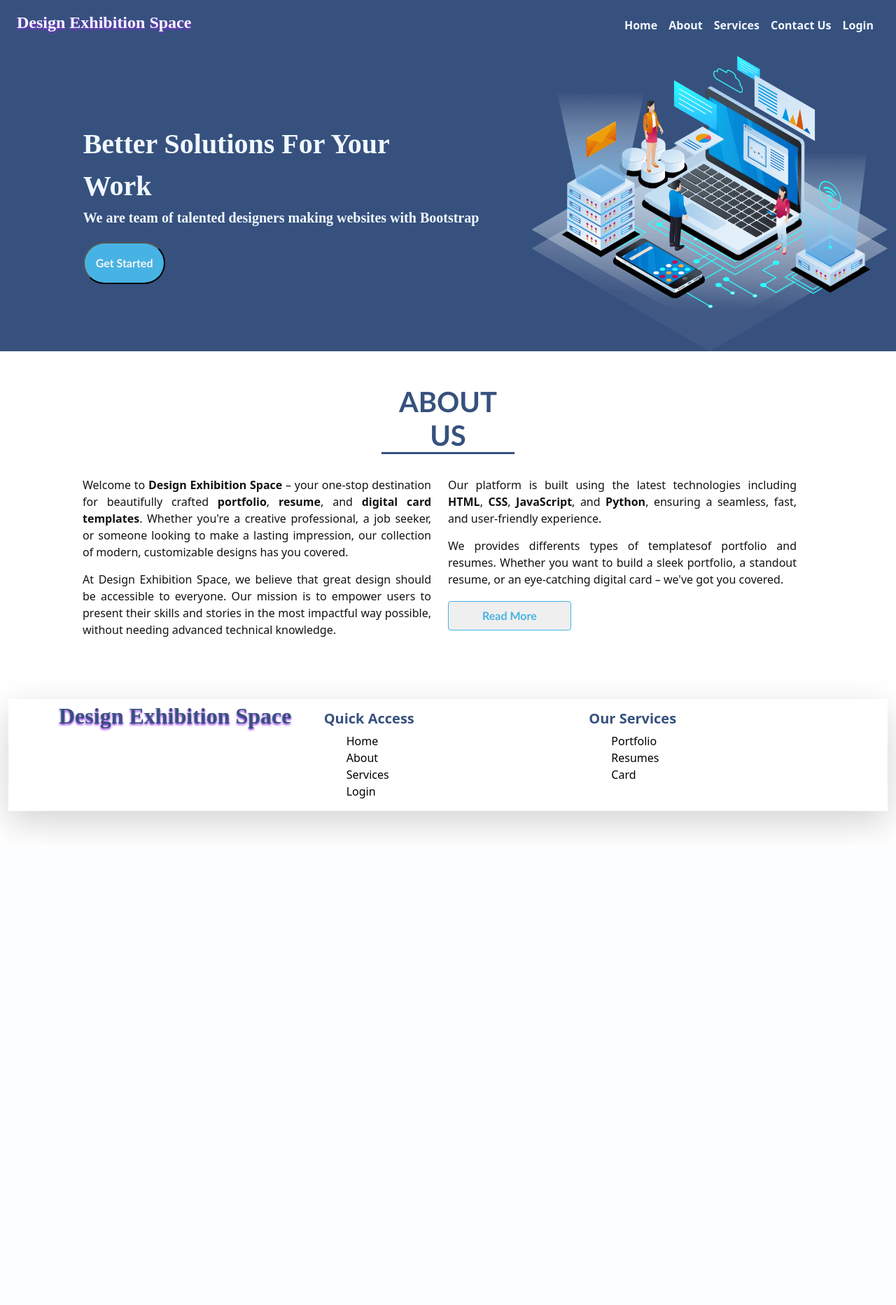
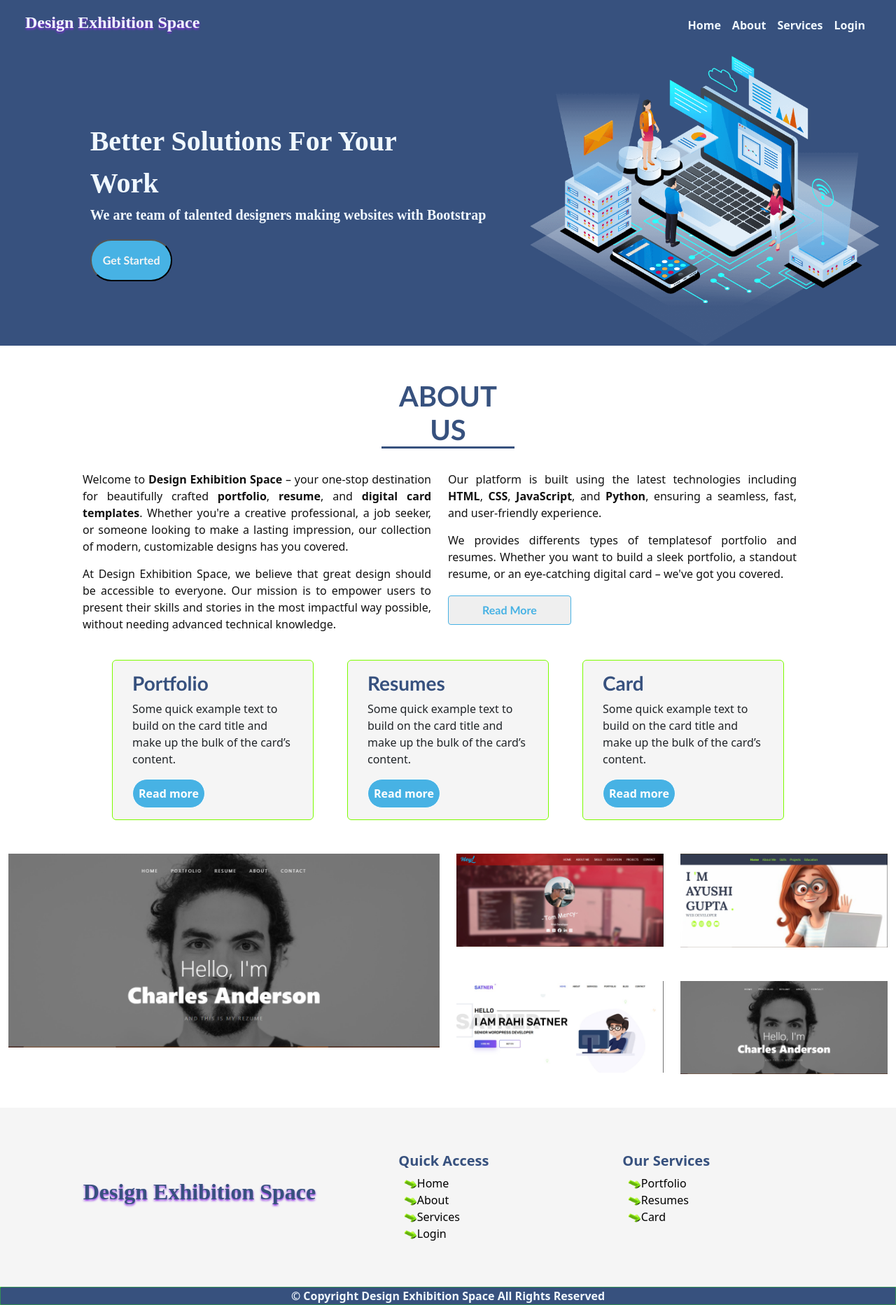
Before and after one commit to Nainshi-Soni/Design-Exhibition-Space, a Django app: page / in a window 1280 px wide. Shown: the whole page at 70% size. Before the commit the page ends 1188 px from the top, so only its background shows below. Run offline with Django 5.2, Linux system fonts and the light colour scheme; some libraries are stand-ins or nearby versions.

Commit message:
add images

```diff
--- a/designesapp/static/css/index.css
+++ b/designesapp/static/css/index.css
@@ -1,33 +1,38 @@
+/*====================nav and slide start==========================*/
+.contain {
+    background-color: #37517e;
+}
 
-/*====================nav and slide start==========================*/
-.contain{
-    background-color:#37517e;
-}
-.des{
+.des {
     font-family: monotype corsiva;
     color: aliceblue;
     font-weight: bold;
     text-shadow: 0px 2px 3px blueviolet;
 }
-.navv{
-    background-color:transparent;
+
+.navv {
+    background-color: transparent;
 }
-#navbarSupportedContent ul li a{
+
+#navbarSupportedContent ul li a {
     color: aliceblue;
 }
-#navbarSupportedContent ul li a:hover{
+
+#navbarSupportedContent ul li a:hover {
     border-bottom: 3px solid lightblue;
     color: blueviolet;
     background-color: whitesmoke;
-    border-radius:50px 50px 50px 50px;
+    border-radius: 50px 50px 50px 50px;
 }
-.slidecontent{
+
+.slidecontent {
     font-weight: 700;
     font-family: 'Times New Roman', Times, serif;
     color: aliceblue;
     align-items: justify;
 }
-.slidecontent button{
+
+.slidecontent button {
     background-color: #47b2e4;
     color: whitesmoke;
     font-family: 'Gill Sans', 'Gill Sans MT', Calibri, 'Trebuchet MS', sans-serif;
@@ -35,60 +40,103 @@
 /*================================nav and slide end==========*/
 
 /*=====================about star============================*/
-.about h1{
+.about h1 {
     color: #37517e;
     font-family: 'Gill Sans', 'Gill Sans MT', Calibri, 'Trebuchet MS', sans-serif;
     border-bottom: 3px solid #37517e;
     font-weight: bolder;
 }
-.about:hover{
-    background:linear-gradient(#c2d3f0,whitesmoke,#d3ddee);
+
+.about:hover {
+    background: linear-gradient(#c2d3f0, whitesmoke, #d3ddee);
 }
-.about1 p{
-   /* font-size: 1.1rem;
+
+.about1 p {
+    /* font-size: 1.1rem;
     line-height: 1.6;*/
     color: rgb(18, 18, 18);
     margin-bottom: 15px;
     text-align: justify;
 
 }
-.about1 button{
+
+.about1 button {
     border: 1px solid #47b2e4;
     color: #47b2e4;
     font-family: 'Gill Sans', 'Gill Sans MT', Calibri, 'Trebuchet MS', sans-serif;
 }
-.about1 button:hover{
+
+.about1 button:hover {
     background-color: #47b2e4;
     border: 1px solid #47b2e4;
     color: whitesmoke;
     font-family: 'Gill Sans', 'Gill Sans MT', Calibri, 'Trebuchet MS', sans-serif;
 }
+
 /*=================login start=================*/
-.login{
+.login {
     border: 2px solid lawngreen;
-    background-color: rgb(245, 245, 245,0.3);
+    background-color: rgb(245, 245, 245, 0.3);
 }
 
 /*==================footer stat=======================*/
+.footer {
+    background-color: whitesmoke;
+}
 
-.footer span
-{
+.footer span {
     color: #37517e;
 }
-.footer h5{
+
+.footer h5 {
     color: #37517e;
     font-weight: bold;
 }
-.footer ul li{
+
+.footer ul li {
     list-style-type: none;
 
 }
-.footer ul li a{
+
+.footer ul li a {
     text-decoration: none;
     color: black;
 }
-.footer ul li a:hover{
+
+.footer ul li a:hover {
     color: #37517e;
     font-weight: bolder;
 }
+
+.copyright {
+    background-color: #37517e;
+    border: 1px dotted limegreen;
+    color: aliceblue;
+}
+
 /*========================footer end==================*/
+/* =================services start================= */
+.card {
+    display: flex;
+    background-color: whitesmoke;
+    border: 1px solid lawngreen;
+}
+
+.card h3 {
+    color: #37517e;
+    font-family: 'Gill Sans', 'Gill Sans MT', Calibri, 'Trebuchet MS', sans-serif;
+    font-weight: bold;
+}
+
+.card button {
+    background-color: #47b2e4;
+    border: 1px solid white;
+}
+
+.card button a {
+    text-decoration: none;
+    color: white;
+    font-weight: bold;
+}
+
+/* ===================services end========================= */a
--- a/designesapp/templates/index.html
+++ b/designesapp/templates/index.html
@@ -13,7 +13,10 @@
 </head>
 
 <body>
-  <div class="container-fluid contain">
+  <div class="container-fluid">
+    <div class="row contain">
+      <div class="col-md-12">
+        <div class="container-fluid">
           <!-- =================================================Nav bar start=================================================================== -->
 
           <div class="row navv">
@@ -24,8 +27,8 @@
                     <span class="des fs-4">Design Exhibition Space</span>
                   </a>
                   <button class="navbar-toggler" type="button" data-bs-toggle="collapse"
-              data-bs-target="#navbarSupportedContent" aria-controls="navbarSupportedContent" aria-expanded="false"
-              aria-label="Toggle navigation">
+                    data-bs-target="#navbarSupportedContent" aria-controls="navbarSupportedContent"
+                    aria-expanded="false" aria-label="Toggle navigation">
                     <span class="navbar-toggler-icon"></span>
                   </button>
                   <div class="collapse navbar-collapse" id="navbarSupportedContent">
@@ -37,11 +40,11 @@
                         <a class="nav-link active" aria-current="page" href="#aboutt">About</a>
                       </li>
                       <li class="nav-item">
-                  <a class="nav-link active" aria-current="page" href="#">Services</a>
+                        <a class="nav-link active" aria-current="page" href="#service">Services</a>
                       </li>
-                <li class="nav-item">
+                      <!-- <li class="nav-item">
                   <a class="nav-link active" aria-current="page" href="#">Contact Us</a>
-                </li>
+                </li>-->
                       <li class="nav-item">
                         <a class="nav-link active" aria-current="page" href="#">Login</a>
                       </li>
@@ -73,9 +76,10 @@
           </div>
 
           <!-- =======================================================slider end================================================================ -->
+
         </div>
-
-  <div class="container-fluid">
+      </div>
+    </div>
 
       <!-- =======================================================About Start================================================================== -->
 
@@ -98,20 +102,24 @@
                     Welcome to <strong>Design Exhibition Space </strong> – your one-stop destination for beautifully
                     crafted
                     <strong>portfolio</strong>, <strong>resume</strong>, and <strong>digital card templates</strong>.
-                  Whether you're a creative professional, a job seeker, or someone looking to make a lasting impression,
+                    Whether you're a creative professional, a job seeker, or someone looking to make a lasting
+                    impression,
                     our collection of modern, customizable designs has you covered.
                   </p>
                   <p>
-                  At Design Exhibition Space, we believe that great design should be accessible to everyone. Our mission
+                    At Design Exhibition Space, we believe that great design should be accessible to everyone. Our
+                    mission
                     is to
-                  empower users to present their skills and stories in the most impactful way possible, without needing
+                    empower users to present their skills and stories in the most impactful way possible, without
+                    needing
                     advanced technical knowledge.
                   </p>
                 </div>
                 <div class="col-md-6">
                   <p>
                     Our platform is built using the latest technologies including
-                  <strong>HTML</strong>, <strong>CSS</strong>, <strong>JavaScript</strong>, and <strong>Python</strong>,
+                    <strong>HTML</strong>, <strong>CSS</strong>, <strong>JavaScript</strong>, and
+                    <strong>Python</strong>,
                     ensuring a seamless, fast, and user-friendly experience.
                   </p>
                   <p>
@@ -130,6 +138,76 @@
 
       <!-- =========================================================About end================================================================== -->
 
+      <!-- ============================================================services ================================================================= -->
+
+      <div class="row" id="service">
+        <div class="container-fluid">
+          <div class="row" style="justify-content: center;">
+            <div class="card" style="width: 18rem;">
+              <div class="card-body">
+                <h3 class="card-title">Portfolio</h3>
+                <p class="card-text">Some quick example text to build on the card title and make up the bulk of the card’s content.</p>
+                <button class="rounded-pill p-2">
+                  <a href="#" class="card-link">Read more</a>
+                </button>
+              </div>
+            </div>
+            <div class="card ms-5" style="width: 18rem;">
+              <div class="card-body">
+                <h3 class="card-title">Resumes</h3>
+                <p class="card-text">Some quick example text to build on the card title and make up the bulk of the card’s content.</p>
+                <button class="rounded-pill p-2">
+                  <a href="#" class="card-link">Read more</a>
+                </button>
+              </div>
+            </div>
+            <div class="card ms-5" style="width: 18rem;">
+              <div class="card-body">
+                <h3 class="card-title">Card</h3>
+                <p class="card-text">Some quick example text to build on the card title and make up the bulk of the card’s content.</p>
+                <button class="rounded-pill p-2">
+                  <a href="#" class="card-link">Read more</a>
+                </button>
+              </div>
+            </div>
+          </div>
+        </div>
+      </div>
+
+      <!-- ===============================================================services end========================================================== -->
+
+      <!-- ===========================================================portfolio start===================================================== -->
+
+      <div class="row">
+        <div class="container">
+          <div class="row">
+            <div class="col-md-6 mt-5">
+              <img src="{% static 'images/portfolio4.jpg' %}" width="100%" alt="">
+            </div>
+            <div class="col-md-6">
+              <div class="row mt-5">
+                <div class="col-md-6">
+                  <img src="{% static 'images/portfolio1.jpg' %}" width="100%" alt="">
+                </div>
+                <div class="col-md-6">
+                  <img src="{% static 'images/portfolio2.jpg' %}" width="100%" alt="">
+                </div>
+              </div>
+              <div class="row mt-5">
+                <div class="col-md-6">
+                  <img src="{% static 'images/portfolio3.jpg' %}" width="100%" alt="">
+                </div>
+                <div class="col-md-6">
+                  <img src="{% static 'images/portfolio4.jpg' %}" width="100%" alt="">
+                </div>
+              </div>
+            </div>
+          </div>
+        </div>
+      </div>
+
+      <!-- ============================================================portfolio end====================================================== -->
+
       <!-- ========================================================Login start================================================================ -->
 
 
@@ -138,32 +216,51 @@
 
 
       <!-- ==============================================================footer start====================================================== -->
-    <div class="container-fluid footer shadow-lg">
-      <div class="row m-5">
-        <div class="col-md-4">
+     <div class="row mt-5 footer py-5">
+      <div class="container-fluid">
+        <div class="row">
+          <div class="col-md-1"></div>
+          <div class="col-md-4 mt-5">
             <span class="des fs-2">Design Exhibition Space</span>
           </div>
-        <div class="col-md-4 mt-3">
-          <h5>Quick Access</h5>
+          <div class="col-md-3 mt-3">
+            <h5 class="ms-4">Quick Access</h5>
             <ul>
-            <li><a href="{% url 'index' %}">Home</a></li>
-            <li><a href="#aboutt">About</a></li>
-            <li><a href="">Services</a></li>
-            <li><a href="">Login</a></li>
+              <li><a href="{% url 'index' %}">
+                  <img src="{% static 'images/arrow.gif' %}" width="7%" alt="">Home</a></li>
+              <li><a href="#aboutt">
+                  <img src="{% static 'images/arrow.gif' %}" width="7%" alt="">About</a></li>
+              <li><a href="">
+                  <img src="{% static 'images/arrow.gif' %}" width="7%" alt="">Services</a></li>
+              <li><a href="">
+                  <img src="{% static 'images/arrow.gif' %}" width="7%" alt="">Login</a></li>
             </ul>
           </div>
-        <div class="col-md-4 mt-3">
-          <h5>Our Services</h5>
+          <div class="col-md-3 mt-3">
+            <h5 class="ms-4">Our Services</h5>
             <ul>
-            <li><a href="{% url 'index' %}">Portfolio</a></li>
-            <li><a href="#aboutt">Resumes</a></li>
-            <li><a href="">Card</a></li>
+              <li><a href="{% url 'index' %}"> <img src="{% static 'images/arrow.gif' %}" width="7%"
+                    alt="">Portfolio</a></li>
+              <li><a href="#aboutt"><img src="{% static 'images/arrow.gif' %}" width="7%" alt="">Resumes</a></li>
+              <li><a href=""><img src="{% static 'images/arrow.gif' %}" width="7%" alt="">Card</a></li>
             </ul>
+          </div>
+          <div class="col-md-1"></div>
+        </div>
+      </div>
+     </div>
+      <div class="row copyright">
+        <div class="container-fluid">
+          <div class="row text-center">
+            <div class="col-md-12 fw-bold">
+              <span>© Copyright Design Exhibition Space All Rights Reserved</span>
+            </div>
           </div>
         </div>
       </div>
 
       <!-- ===============================================================footer end===================================================== -->
+
   </div>
   <script src="{% static 'js/bootstrap.bundle.js' %}"></script>
   <script src="https://cdn.jsdelivr.net/npm/bootstrap@5.3.5/dist/js/bootstrap.bundle.min.js"
```
Also changed, not shown: designesapp/static/images/arrow.gif (added), designesapp/static/images/portfolio1.jpg (added), designesapp/static/images/portfolio2.jpg (added), designesapp/static/images/portfolio3.jpg (added), designesapp/static/images/portfolio4.jpg (added). Lines whose indentation alone changed are shown as unchanged.
